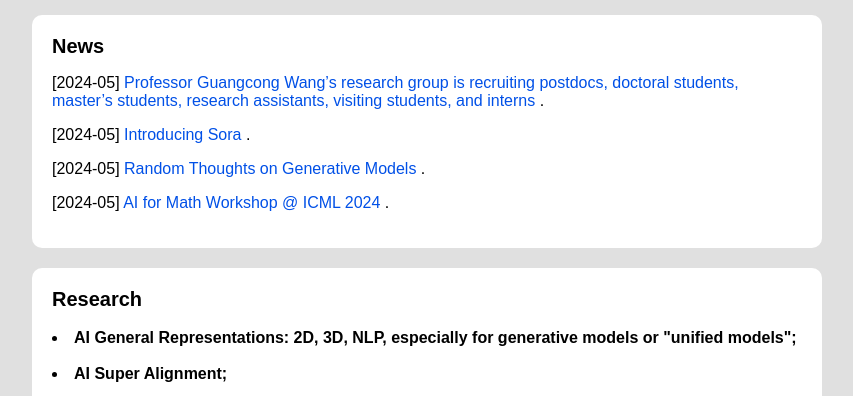
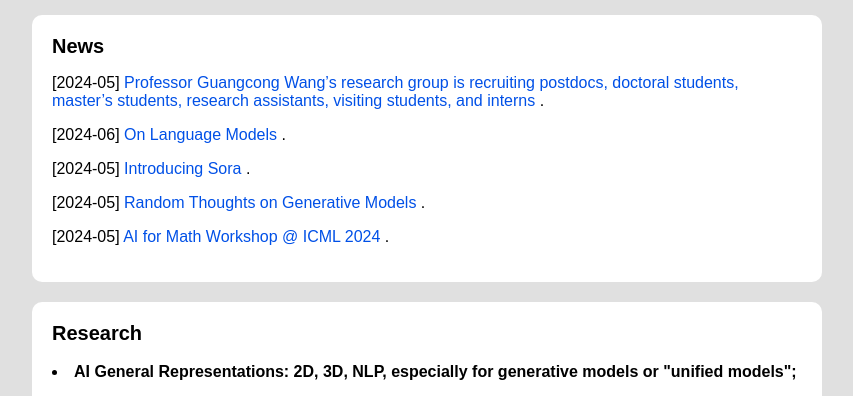
Before and after one commit to TheGreatAILab/TheGreatAILab.github.io, a plain HTML site: page index.html in a window 1280 px wide. Shown: the part 780-1176 px from the top of the page, without its empty margins (213-1066 px from the left). Drawn offline with nearby package versions, Linux system fonts and the light colour scheme.

Commit message:
Update index.html

```diff
--- a/index.html
+++ b/index.html
@@ -77,6 +77,7 @@ a, a:visited { color : #0050e7; }
     <div class="container">
         <h2>News</h2>
 	<p><font color='black'>[2024-05]</font> <a href="https://wanggcong.github.io/recruit2024.html">Professor Guangcong Wang’s research group is recruiting postdocs, doctoral students, master’s students, research assistants, visiting students, and interns</a> .</p>
+	<p><font color='black'>[2024-06]</font> <a href="https://thegreatailab.github.io/articles/OnLanguageModel.html">On Language Models</a> .</p>
 	<p><font color='black'>[2024-05]</font> <a href="https://thegreatailab.github.io/articles/sora/soraintro.html">Introducing Sora</a> .</p>
 	<p><font color='black'>[2024-05]</font> <a href="https://thegreatailab.github.io/articles/BlogRandomThoughtsonGenerativeModels.html">Random Thoughts on Generative Models</a> .</p> <!-- <font color='red'>NEW!</font> -->
 	<p><font color='black'>[2024-05]</font> <a href="https://icml.cc/virtual/2024/workshop/29948">AI for Math Workshop @ ICML 2024</a> .</p>
```
